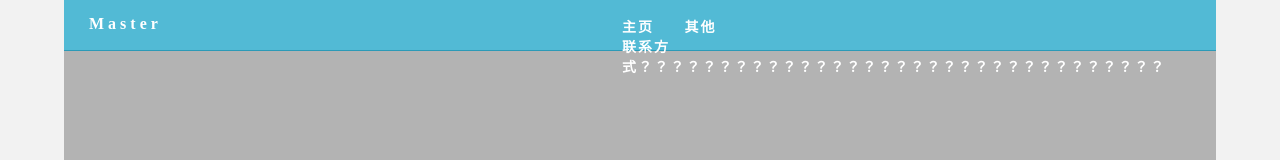
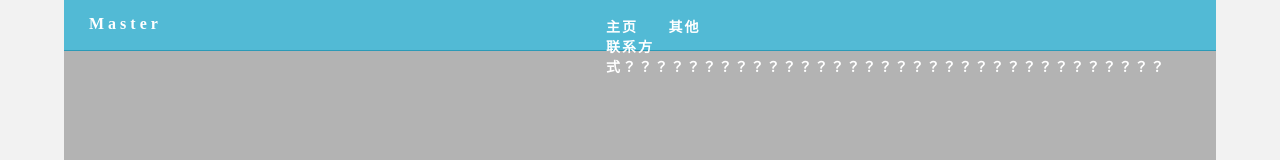
Before and after one commit to MasterCommany/MasterCommany.github.io, a plain HTML site: page index.html in a window 1280 px wide. Shown: the top 160 px of the page. Drawn offline with Linux system fonts and the light colour scheme.

Commit message:
更新 index.html

```diff
--- a/index.html
+++ b/index.html
@@ -27,7 +27,7 @@
       <ul>
         <li><a href="#hero">主页&nbsp;</a></li>
         <li><a href="#about">其他&nbsp;</a></li>
-        <li> <a href="#contact">联系方式？？？？？？？？？？？？？？？？？？？？？？？？？？？？？？？？？</a></li>
+        <li> <a href="#contact">联系方式？？？？？？？？？？？？？？？？？？？？？？？？？？？？？？？？？？</a></li>
       </ul>
     </nav>
   </header>
```
